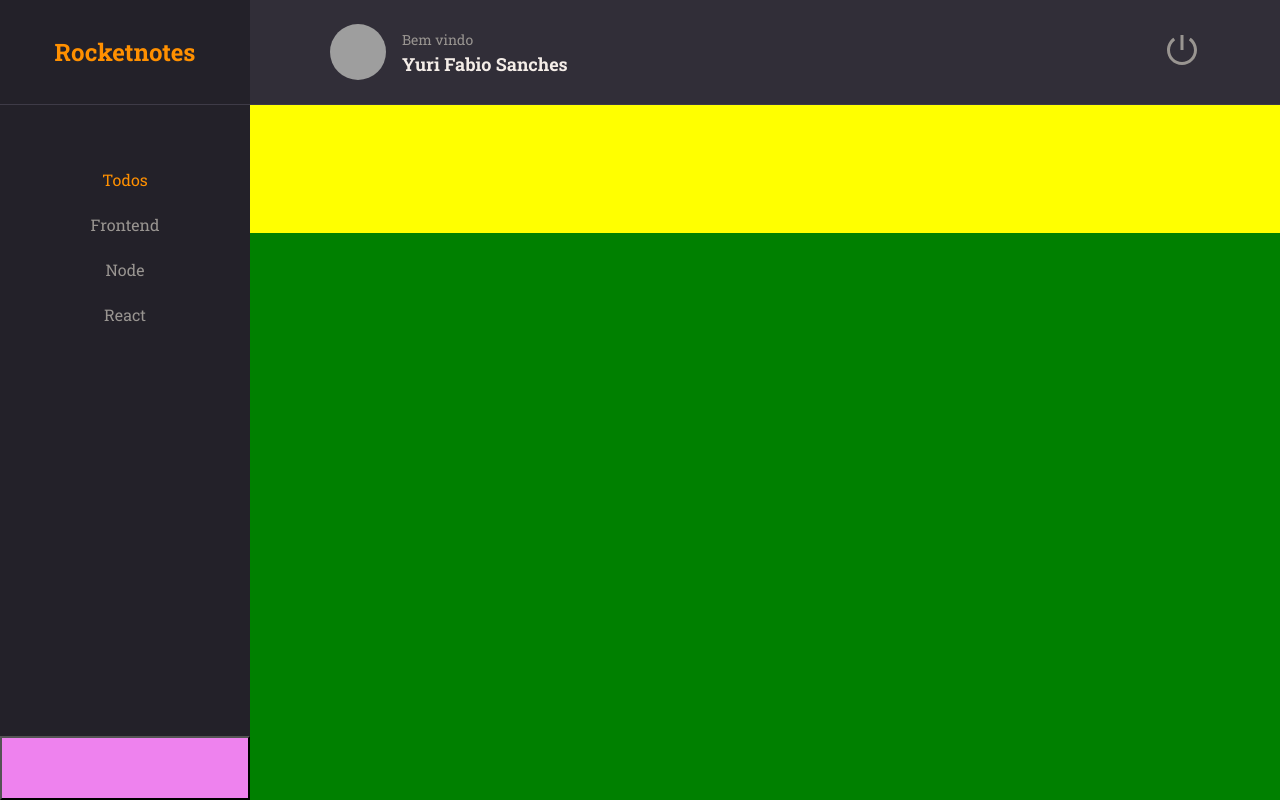
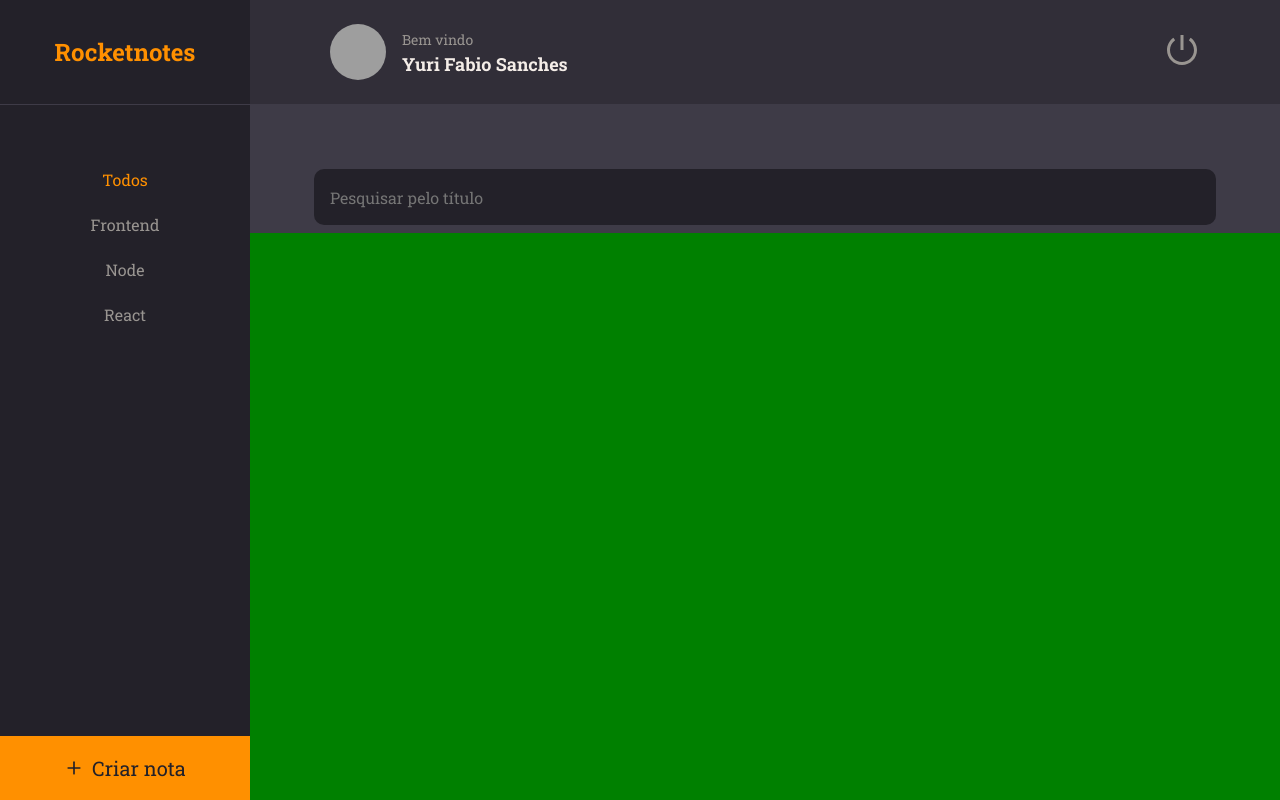
Before and after one commit to YuriFabioSanches/rocket-notes, a React (Vite) app: page / in a window 1280 px wide. Built offline with nearby package versions, Linux system fonts and the light colour scheme; grey boxes are pictures that could not be loaded.

Commit message:
search bar

```diff
--- a/src/components/ButtonText/index.jsx
+++ b/src/components/ButtonText/index.jsx
@@ -10,7 +10,7 @@
   return(
     <Container
       type="button"
-      isActive={isActive}
+      $isactive={isActive.toString()}
       {...rest}
     >
       {title}
--- a/src/components/ButtonText/styles.js
+++ b/src/components/ButtonText/styles.js
@@ -4,5 +4,5 @@
   border: none;
   background: none;
   font-size: 1.6rem;
-  color: ${({ theme, isActive }) => isActive ? theme.COLORS.ORANGE : theme.COLORS.GRAY_100};
+  color: ${({ theme, $isactive }) => $isactive === "true" ? theme.COLORS.ORANGE : theme.COLORS.GRAY_100};
 `;
--- /dev/null
+++ b/src/components/Input/index.jsx
@@ -0,0 +1,15 @@
+import { Container } from "./styles";
+import PropTypes from 'prop-types'
+
+export function Input({ icon: Icon, ...rest }) {
+  Input.propTypes = {
+    icon: PropTypes.element
+  }
+
+  return(
+    <Container>
+      {Icon && <Icon />}
+      <input {...rest} />
+    </Container>
+  );
+}
--- /dev/null
+++ b/src/components/Input/styles.js
@@ -0,0 +1,31 @@
+import styled from "styled-components";
+
+export const Container = styled.div`
+  width: 100%;
+  display: flex;
+  align-items: center;
+
+  background: ${({ theme }) => theme.COLORS.BACKGROUND_900};
+  color: ${({ theme }) => theme.COLORS.GRAY_300};
+
+  border-radius: 1rem;
+
+ > input {
+    width: 100%;
+    height: 5.6rem;
+    padding: 2rem 1.6rem;
+    color: ${({ theme }) => theme.COLORS.WHITE};
+    background: transparent;
+    border: none;
+
+    &:placeholder{
+      color: ${({ theme }) => theme.COLORS.GRAY_300};
+    }
+ }
+
+ > svg {
+    margin-left: 1.6rem;
+    font-size: 2rem;
+  }
+
+`;
--- a/src/pages/Home/index.jsx
+++ b/src/pages/Home/index.jsx
@@ -1,6 +1,8 @@
+import { FiPlus } from "react-icons/fi"
 import { Container, Brand, Menu, Search, Content, NewNote } from "./styles"
 import { Header } from "../../components/Header"
 import { ButtonText } from "../../components/ButtonText"
+import { Input } from "../../components/Input"
 
 export function Home() {
   return(
@@ -19,7 +21,7 @@
       </Menu>
 
       <Search>
-
+        <Input placeholder="Pesquisar pelo título" />
       </Search>
 
       <Content>
@@ -27,7 +29,8 @@
       </Content>
 
       <NewNote>
-
+        <FiPlus />
+        Criar nota
       </NewNote>
     </Container>
   );
--- a/src/pages/Home/styles.js
+++ b/src/pages/Home/styles.js
@@ -46,7 +46,8 @@
 
 export const Search = styled.div`
   grid-area: search;
-  background-color: yellow;
+  background-color: ${({ theme }) => theme.COLORS.BACKGROUND_700};
+  padding: 6.4rem 6.4rem .8rem 6.4rem;
 `;
 
 export const Content = styled.div`
@@ -56,5 +57,16 @@
 
 export const NewNote= styled.button`
   grid-area: newnote;
-  background-color: violet;
+
+  border: none;
+  background: ${({ theme }) => theme.COLORS.ORANGE};
+
+  font-size: 2rem;
+  line-height: 2.6rem;
+  color: ${({ theme }) => theme.COLORS.BACKGROUND_900};
+
+  display: flex;
+  align-items: center;
+  justify-content: center;
+  gap: 0.8rem;
 `;
```
